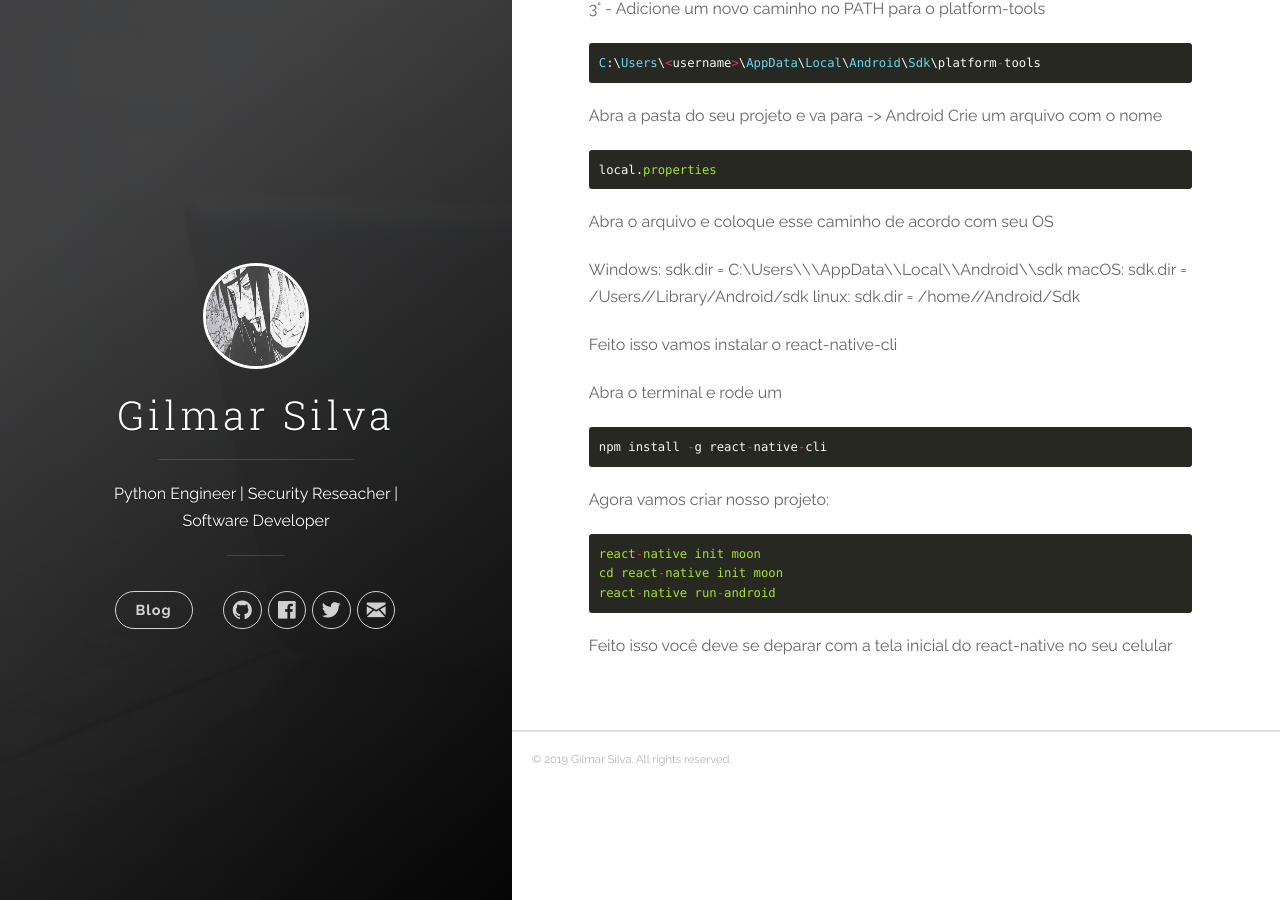
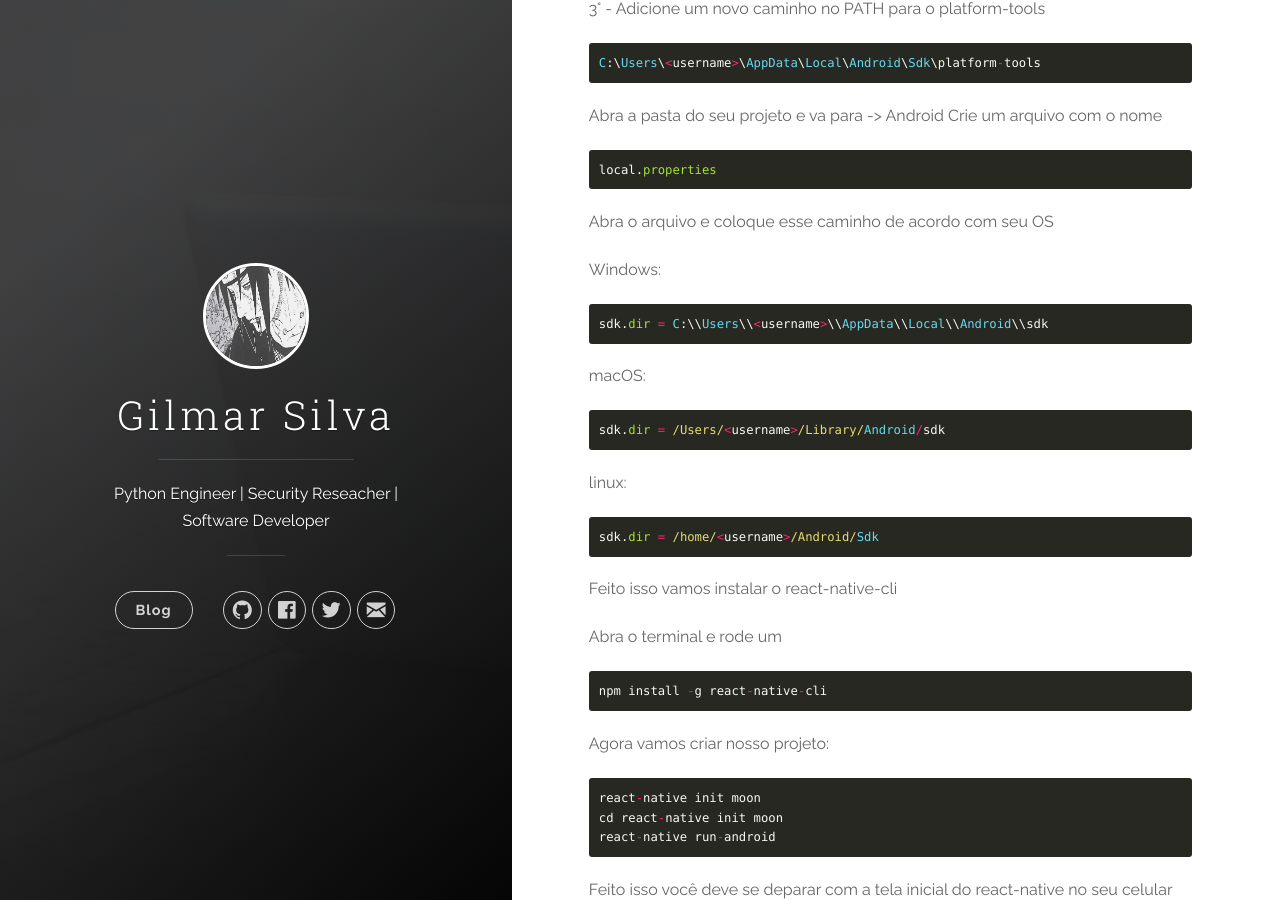
Before and after one commit to k13w/heavenh.github.io, a Jekyll site: the page built from _posts/2019-02-24-react-native-configurando-ambiente.md, in a window 1280 px wide and 900 px high, scrolled down 955 px. Built offline with Jekyll 4.4.1, drawn with Linux system fonts in a browser that asks for light colours; nearby versions of some CDN libraries.

Commit message:
:diamonds:

````diff
--- a/_posts/2019-02-24-react-native-configurando-ambiente.md
+++ b/_posts/2019-02-24-react-native-configurando-ambiente.md
@@ -9,7 +9,7 @@ debugando erro por erro, vamos lá consegui resumi um tópico eficiente
 
 Pacotes que iramos precisar para rodar o react-native:
 
-``` javascript
+``` ruby
 - Node js
 - Jdk8
 - Android studio(Android SDK, Android SDK Platform)
@@ -43,9 +43,18 @@ local.properties
 ```
 Abra o arquivo e coloque esse caminho de acordo com seu OS
 
-Windows: sdk.dir = C:\\Users\\<username>\\AppData\\Local\\Android\\sdk
-macOS: sdk.dir = /Users/<username>/Library/Android/sdk
-linux: sdk.dir = /home/<username>/Android/Sdk
+Windows:
+``` ruby
+sdk.dir = C:\\Users\\<username>\\AppData\\Local\\Android\\sdk
+```
+macOS:
+``` ruby
+sdk.dir = /Users/<username>/Library/Android/sdk
+```
+linux:
+``` ruby
+sdk.dir = /home/<username>/Android/Sdk
+```
 
 Feito isso vamos instalar o react-native-cli
 
@@ -55,7 +64,7 @@ npm install -g react-native-cli
 ```
 
 Agora vamos criar nosso projeto:
-``` javascript
+``` ruby
 react-native init moon
 cd react-native init moon
 react-native run-android
````
